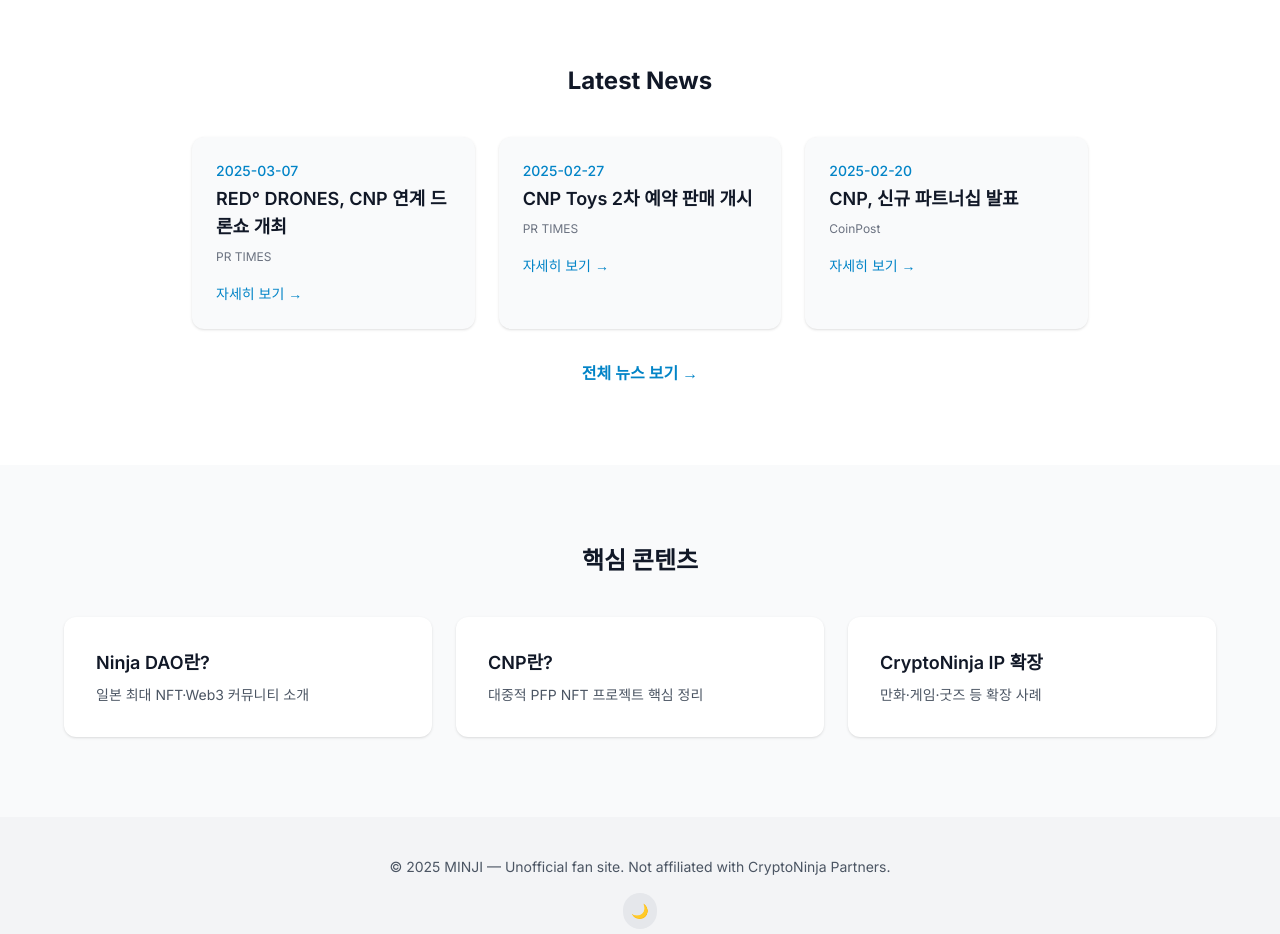
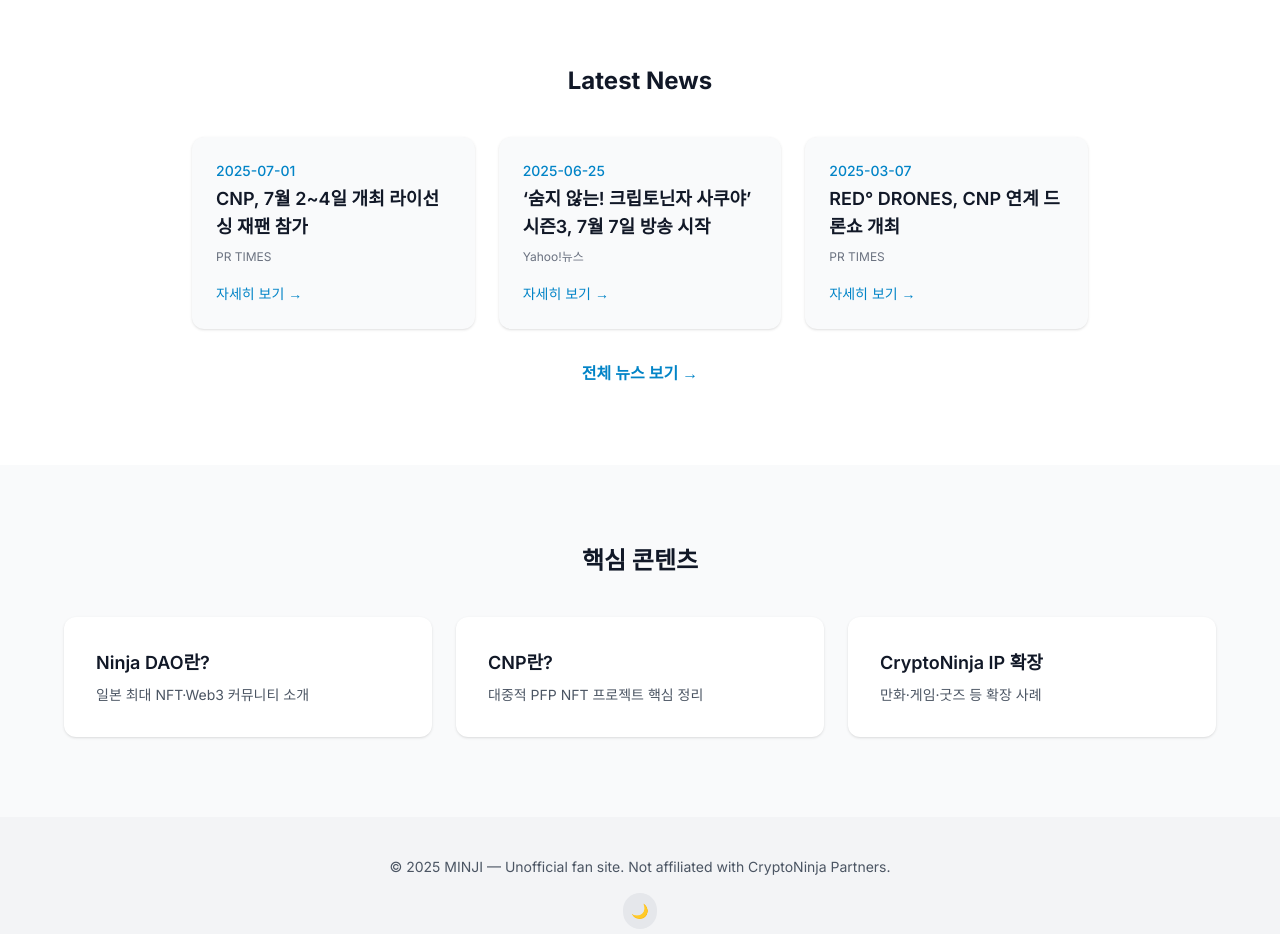
Before and after one commit to minjiblog/NinjaNoteKR, a Next.js app: page / in a window 1280 px wide. Shown: the part 1380-2314 px from the top of the page. Built offline with nearby package versions, Linux system fonts and the light colour scheme; a web font is replaced by a local one.

Commit message:
feat: 뉴스 제목 한국어 번역 및 최신 기사 동기화

```diff
--- a/src/app/news/page.tsx
+++ b/src/app/news/page.tsx
@@ -5,6 +5,13 @@ import Link from "next/link";
 const newsItems = [
   {
     id: 1,
+    date: "2025-06-25",
+    title: "‘숨지 않는! 크립토닌자 사쿠야’ 시즌3, 7월 7일 방송 시작",
+    source: "Yahoo!ニュース",
+    url: "https://news.yahoo.co.jp/articles/3dcf48c9bd321269d6a2facb271e8e814b9942df",
+  },
+  {
+    id: 2,
     date: "2025-03-07",
     title: "RED° DRONES, CNP 연계 드론쇼 개최",
     source: "PR TIMES",
@@ -12,15 +19,15 @@ const newsItems = [
   },
   {
     id: 2,
-    date: "2024-12-05",
-    title: "CNP 캐릭터, 롯데 자판기 이벤트 발표", // TODO: 정확한 제목으로 수정
+    date: "2025-07-01",
+    title: "CNP, 7월 2~4일 개최 라이선싱 재팬 참가",
     source: "PR TIMES",
     url: "https://prtimes.jp/main/html/rd/p/000000109.000012092.html",
   },
   {
     id: 3,
     date: "2024-11-21",
-    title: "CoinDesk Japan, CNP 관련 기사", // TODO: 정확한 제목으로 수정
+    title: "NFT 트레이딩 카드, 3천억 엔 시장 공략? 진위 증명 ‘CNP 트레카’ 12월 출시",
     source: "CoinDesk Japan",
     url: "https://www.coindeskjapan.com/260507/",
   },
--- a/src/components/HomePage.tsx
+++ b/src/components/HomePage.tsx
@@ -130,24 +130,24 @@ Web3와 NFT가 처음이신 분들도 부담 없이 자유롭게 둘러보세요
             {[
               {
                 id: 1,
+                date: "2025-07-01",
+                title: "CNP, 7월 2~4일 개최 라이선싱 재팬 참가",
+                source: "PR TIMES",
+                url: "https://prtimes.jp/main/html/rd/p/000000109.000012092.html",
+              },
+              {
+                id: 2,
+                date: "2025-06-25",
+                title: "‘숨지 않는! 크립토닌자 사쿠야’ 시즌3, 7월 7일 방송 시작",
+                source: "Yahoo!뉴스",
+                url: "https://news.yahoo.co.jp/articles/3dcf48c9bd321269d6a2facb271e8e814b9942df",
+              },
+              {
+                id: 3,
                 date: "2025-03-07",
                 title: "RED° DRONES, CNP 연계 드론쇼 개최",
                 source: "PR TIMES",
                 url: "https://prtimes.jp/main/html/rd/p/000000123.000072682.html",
-              },
-              {
-                id: 2,
-                date: "2025-02-27",
-                title: "CNP Toys 2차 예약 판매 개시",
-                source: "PR TIMES",
-                url: "https://prtimes.jp/main/html/rd/p/000000118.000072682.html",
-              },
-              {
-                id: 3,
-                date: "2025-02-20",
-                title: "CNP, 신규 파트너십 발표",
-                source: "CoinPost",
-                url: "https://coinpost.jp/",
               },
             ].map((news) => (
               <li key={news.id} className="bg-gray-50 dark:bg-gray-800 p-6 rounded-xl shadow hover:shadow-md transition">
```
